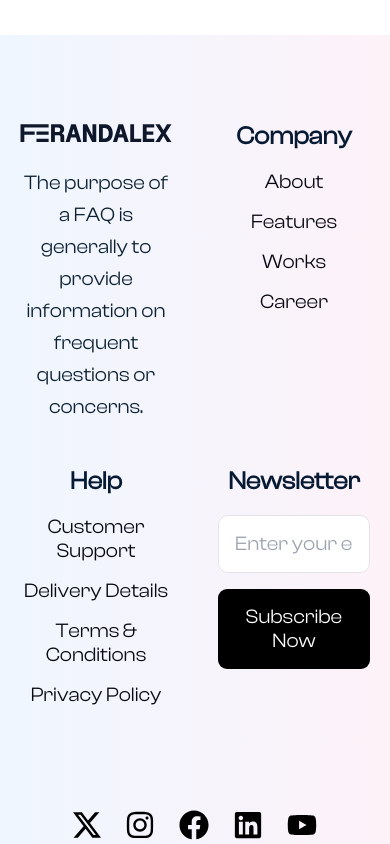
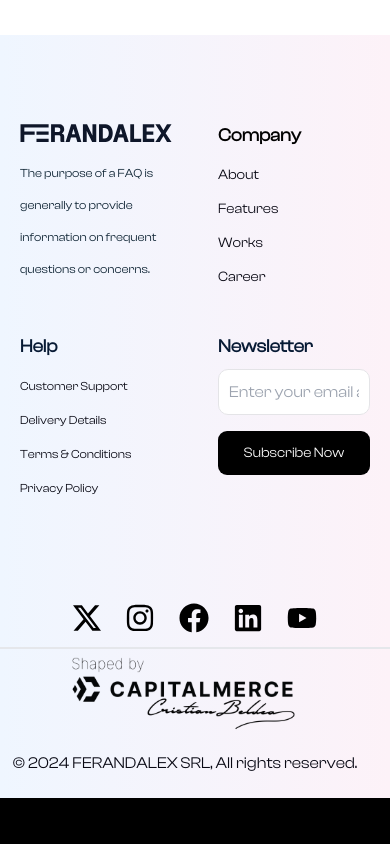
Before and after one commit to vikramkumartejani/ferandalex, a Next.js app: page / in a window 390 px wide. Shown: the part 6880-7724 px from the top of the page. After the commit the page ends 7678 px from the top, so only its background shows below. Built offline with nearby package versions, Linux system fonts and the light colour scheme.

Commit message:
footer done

```diff
--- a/src/app/components/Footer.tsx
+++ b/src/app/components/Footer.tsx
@@ -17,33 +17,35 @@ const Footer = () => {
     <footer className="bg-gradient-to-r from-blue-50 to-pink-50">
       <div className="mx-auto">
         <div
-          className="grid grid-cols-2 lg:grid-cols-4 lg:gap-[20px] gap-[46px] py-[89px] md:px-[70px] sm:px-[30px] px-[20px] max-w-[1280px] mx-auto sm:text-left text-center"
+          className="grid grid-cols-2 lg:grid-cols-4 lg:gap-[20px] gap-[46px] py-[89px] md:px-[70px] sm:px-[30px] px-[20px] max-w-[1280px] mx-auto"
           data-aos="fade-up"
         >
           <div
-            className="flex flex-col gap-[25px]"
+            className="flex flex-col sm:gap-[25px] xs:gap-[22px] gap-[15px]"
             data-aos="fade-up"
             data-aos-delay="200"
           >
             <img
-              className="w-[230px] sm:mx-0 mx-auto"
+              className="md:w-[230px] sm:w-[200px]"
               src="/assets/footer-logo.svg"
               alt="logo"
             />
-            <p className="text-[#0B2131] text-[20px] font-[400] leading-[32px] tracking-[2%] font-clashdisplay-regular">
+            <p className="text-[#0B2131] md:text-[20px] xs:text-[16px] text-[12px] font-[400] leading-[32px] tracking-[2%] font-clashdisplay-regular md:pe-0 sm:pe-8 pe-0">
               The purpose of a FAQ is generally to provide information on
               frequent questions or concerns.
             </p>
           </div>
           <div
-            className="font-clashdisplay-regular leading-[24px] flex flex-col gap-[22px]"
+            className="font-clashdisplay-regular leading-[24px] flex flex-col xs:gap-[22px] gap-[15px]"
             data-aos="fade-up"
             data-aos-delay="400"
           >
-            <h3 className="text-[#071A34] text-[25px] font-[600]">Company</h3>
-            <ul className="font-[500] text-[20px] text-[#090914] flex flex-col gap-[16px]">
+            <h3 className="md:text-[#071A34] xs:text-[20px] text-[18px] md:text-[25px] font-[600]">
+              Company
+            </h3>
+            <ul className="font-[500] md:text-[20px] xs:text-[16px] text-[14px] text-[#090914] flex flex-col xs:gap-[16px] gap-[10px]">
               <li>
-                <a href="#" className="text-[#090914] text-[20px] font-[500]">
+                <a href="#" className="text-[#090914] font-[500]">
                   About
                 </a>
               </li>
@@ -65,12 +67,14 @@ const Footer = () => {
             </ul>
           </div>
           <div
-            className="font-clashdisplay-regular leading-[24px] flex flex-col gap-[22px]"
+            className="font-clashdisplay-regular leading-[24px] flex flex-col xs:gap-[22px] gap-[15px]"
             data-aos="fade-up"
             data-aos-delay="600"
           >
-            <h3 className="text-[#071A34] text-[25px] font-[600]">Help</h3>
-            <ul className="font-[500] text-[20px] text-[#090914] flex flex-col gap-[16px]">
+            <h3 className="text-[#071A34] md:text-[25px] xs:text-[20px] text-[18px] font-[600]">
+              Help
+            </h3>
+            <ul className="font-[500] md:text-[20px] xs:text-[16px] text-[12px] text-[#090914] flex flex-col xs:gap-[16px] gap-[10px]">
               <li>
                 <a href="#" className="text-muted-foreground">
                   Customer Support
@@ -94,20 +98,20 @@ const Footer = () => {
             </ul>
           </div>
           <div
-            className="font-clashdisplay-regular leading-[24px] flex flex-col gap-[22px]"
+            className="font-clashdisplay-regular leading-[24px] flex flex-col xs:gap-[16px] gap-[10px]"
             data-aos="fade-up"
             data-aos-delay="800"
           >
-            <h3 className="text-[#071A34] text-[25px] font-[600]">
+            <h3 className="text-[#071A34] md:text-[25px] xs:text-[20px] text-[18px] font-[600]">
               Newsletter
             </h3>
             <form className="flex flex-col space-y-4">
               <input
                 type="email"
                 placeholder="Enter your email address"
-                className="p-[16px] border border-[#E4E4E7] rounded-[10px] font-[500] text-[20px] leading-[24px]"
+                className="sm:p-[16px] p-[10px] border border-[#E4E4E7] rounded-[10px] font-[500] md:text-[20px] text-[16px] leading-[24px]"
               />
-              <button className="p-[16px] bg-black text-white rounded-[9px] text-[20px] font-[500] leading-[24px]">
+              <button className="sm:p-[16px] p-[10px] bg-black text-white rounded-[9px] md:text-[20px] text-[14px] font-[500] leading-[24px]">
                 Subscribe Now
               </button>
             </form>
@@ -134,9 +138,9 @@ const Footer = () => {
             <FaYoutube size={30} color="#000" />
           </a>
         </div>
-        <div className="mx-auto border max-w-[1220px]"></div>
-        <div className="flex justify-center items-center md:pe-[30px] flex-wrap">
-          <div className="md:mx-0 mx-auto flex md:justify-start md:w-fit w-full justify-center">
+        <div className="mx-auto border "></div>
+        <div className="flex xs:flex-row flex-col justify-center items-center sm:pe-[30px] pe-[20px]">
+          <div className="xs:mx-0 mx-auto flex xs:justify-start xs:w-fit w-full justify-center">
             <img
               width={353}
               height={103}
@@ -144,7 +148,7 @@ const Footer = () => {
               alt="Logo"
             />
           </div>
-          <p className="text-[#090914] sm:text-[20px] md:mx-0 mx-auto sm:text-left text-center sm:p-x0 px-2 text-[16px] py-6 font-[400] leading-[22px] font-clashdisplay-regular">
+          <p className="text-[#090914] lg:text-[20px] text-[16px] md:mx-0 mx-auto xs:text-left text-center xs:px-0 px-1 text-[16px] pb-6 xs:pt-6 font-[400] leading-[22px] font-clashdisplay-regular">
             © 2024 FERANDALEX SRL, All rights reserved.
           </p>
           <div className="lg:flex hidden gap-[24px]">
--- a/tailwind.config.ts
+++ b/tailwind.config.ts
@@ -9,22 +9,23 @@ const config: Config = {
   theme: {
     extend: {
       fontFamily: {
-        'clashdisplay-regular': ['ClashDisplay-Regular', 'sans-serif'],
-        'clashdisplay-light': ['ClashDisplay-Light', 'sans-serif'],
-        'clashdisplay-bold': ['ClashDisplay-Bold', 'sans-serif'],
-        'clashdisplay-semibold': ['ClashDisplay-Semibold', 'sans-serif'],
+        "clashdisplay-regular": ["ClashDisplay-Regular", "sans-serif"],
+        "clashdisplay-light": ["ClashDisplay-Light", "sans-serif"],
+        "clashdisplay-bold": ["ClashDisplay-Bold", "sans-serif"],
+        "clashdisplay-semibold": ["ClashDisplay-Semibold", "sans-serif"],
       },
       colors: {
-        'navbar-bg': '#FFFFFF2B',
-        'border-100': '#FFFFFF1A',
+        "navbar-bg": "#FFFFFF2B",
+        "border-100": "#FFFFFF1A",
       },
       screens: {
-        sm: '640px',
-        md: '768px',
-        lg: '1024px',
-        xlg: '1200px',
-        xl: '1440px',
-        xxl: '1600px',
+        xs: "420px",
+        sm: "640px",
+        md: "768px",
+        lg: "1024px",
+        xlg: "1200px",
+        xl: "1440px",
+        xxl: "1600px",
       },
     },
   },
```
